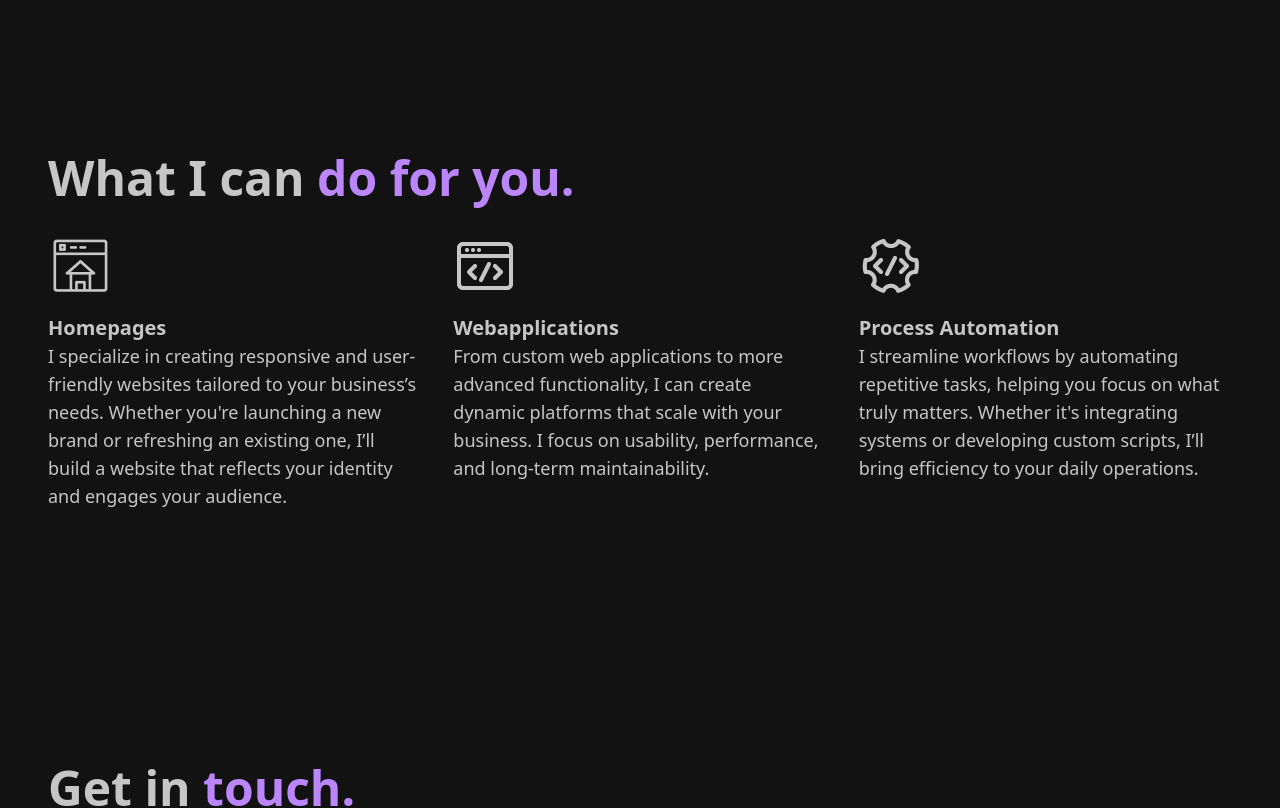
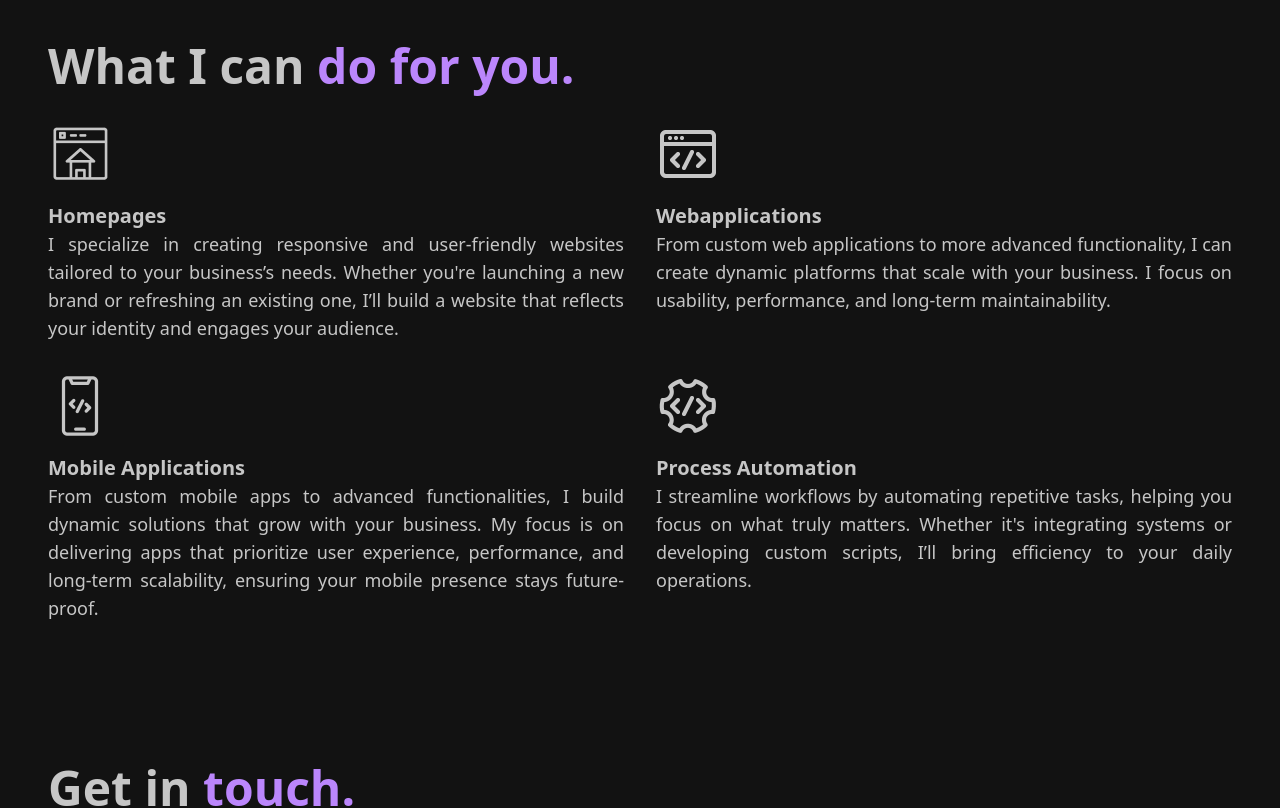
Before and after one commit to rossitory/homepage, a Nuxt app in the folder my-homepage/: page / in a window 1280 px wide. Shown: the part 1820-2628 px from the top of the page. Built offline with nearby package versions, Linux system fonts and the light colour scheme.

Commit message:
Fixed Text alignments

```diff
--- a/my-homepage/assets/css/main.css
+++ b/my-homepage/assets/css/main.css
@@ -4,6 +4,13 @@
 
 body {
   @apply bg-customBackground;
+}
+
+p {
+  @apply text-justify;
+  hyphens: auto;
+  text-align-last: left;
+  hyphenate-limit-chars: 6 3 2;
 }
 
 .custom-paragraph {
--- a/my-homepage/components/sections/OfferSection.vue
+++ b/my-homepage/components/sections/OfferSection.vue
@@ -4,9 +4,10 @@
 <template>
   <section id="offer" class="flex flex-col min-h-screen justify-center p-8">
     <h2 class="custom-header mb-8">What I can <span class="text-customPrimary">do for you.</span></h2>
-    <div class="grid grid-cols-1 md:grid-cols-3 gap-8">
+    <div class="grid grid-cols-1 md:grid-cols-2 gap-8">
       <InfoRow title="Homepages" image="/images/icons/homepage.png" text="I specialize in creating responsive and user-friendly websites tailored to your business’s needs. Whether you're launching a new brand or refreshing an existing one, I’ll build a website that reflects your identity and engages your audience." />
       <InfoRow title="Webapplications" image="/images/icons/application.png" text="From custom web applications to more advanced functionality, I can create dynamic platforms that scale with your business. I focus on usability, performance, and long-term maintainability." />
+      <InfoRow title="Mobile Applications" image="/images/icons/mobileapp.png" text="From custom mobile apps to advanced functionalities, I build dynamic solutions that grow with your business. My focus is on delivering apps that prioritize user experience, performance, and long-term scalability, ensuring your mobile presence stays future-proof." />
       <InfoRow title="Process Automation" image="/images/icons/script.png" text="I streamline workflows by automating repetitive tasks, helping you focus on what truly matters. Whether it's integrating systems or developing custom scripts, I’ll bring efficiency to your daily operations." />
     </div>
   </section>
```
Also changed, not shown: my-homepage/public/images/icons/mobileapp.png (added).
